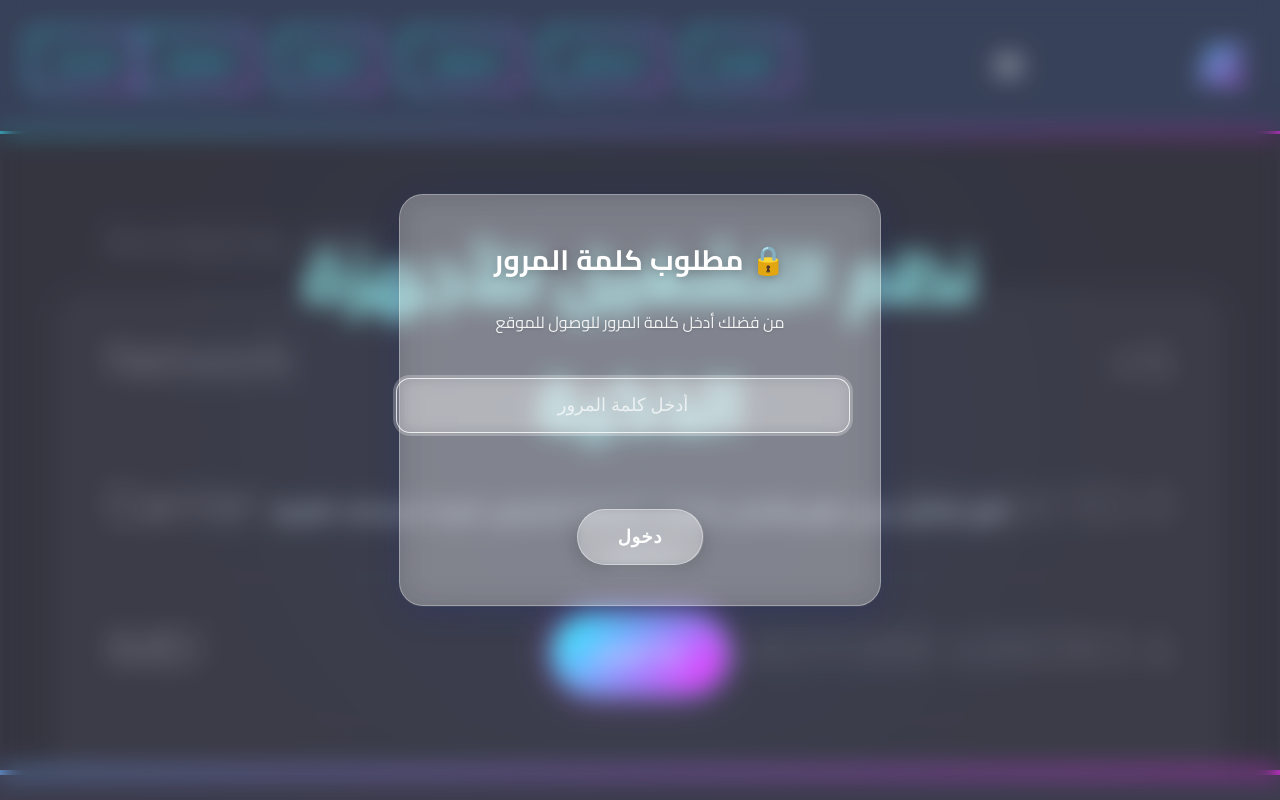
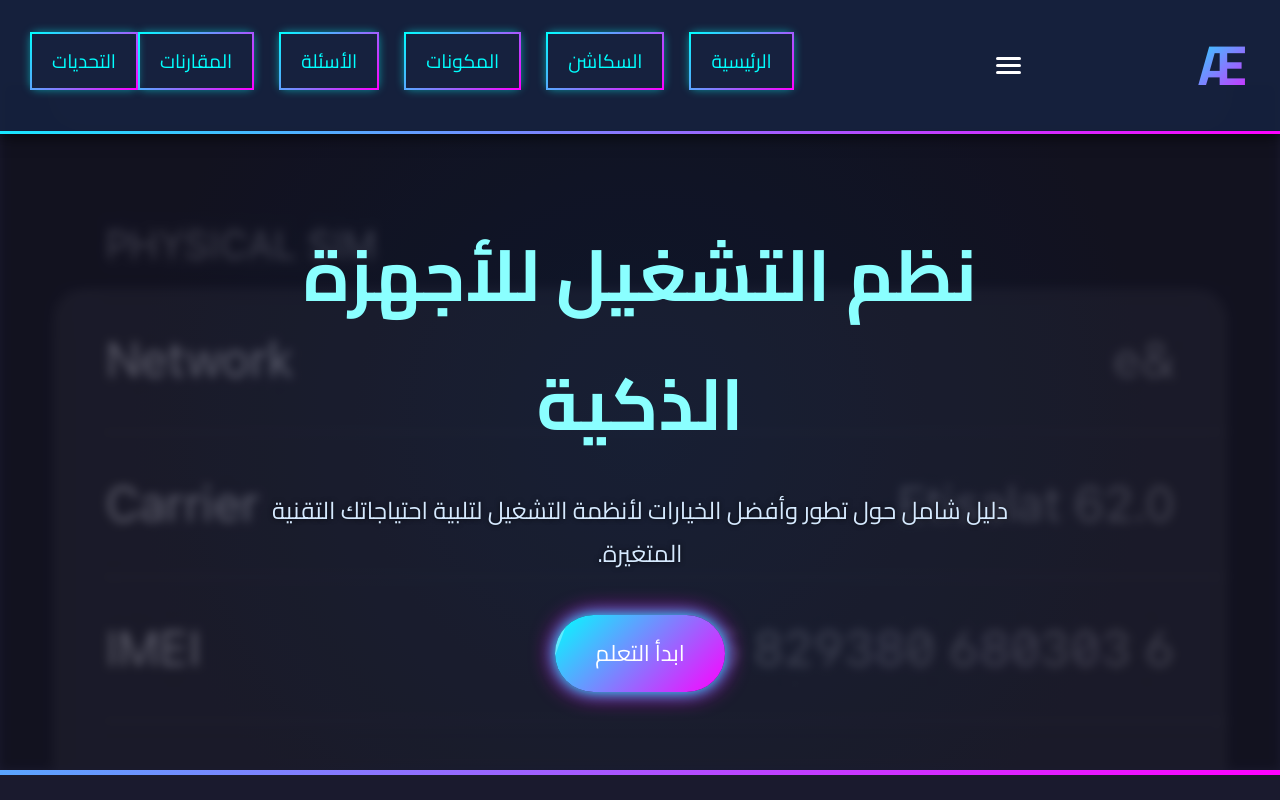
Before and after one commit to Abdelrahman33399/Device-operating-systems.., a plain HTML site: page index.html in a window 1280 px wide. Shown: the top 800 px of the page. Drawn offline with Linux system fonts and the light colour scheme.

Commit message:
Update index.html

```diff
--- a/index.html
+++ b/index.html
@@ -748,7 +748,7 @@
     </style>
 </head>
 <body>
-      <div id="password-popup">
+    <!--  <div id="password-popup">
     <div class="popup-content">
         <h3>🔒 مطلوب كلمة المرور</h3>
         <p>من فضلك أدخل كلمة المرور للوصول للموقع</p>
@@ -756,7 +756,7 @@
         <div class="error-msg" id="error-msg"></div>
         <button id="enter-btn">دخول</button>
     </div>
-</div>
+</div>-->
     <header>
         <a href="#" class="logo">Æ</a>
         <button class="menu-toggle" id="menuToggle" aria-label="Toggle Navigation">
```
